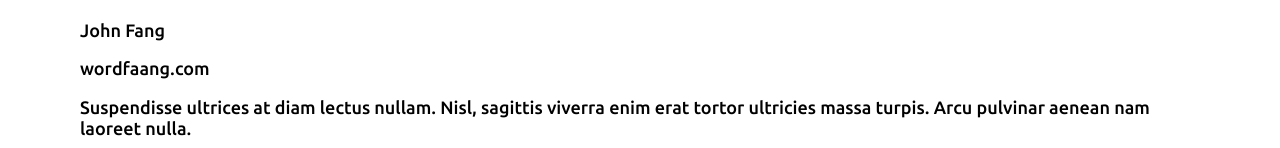
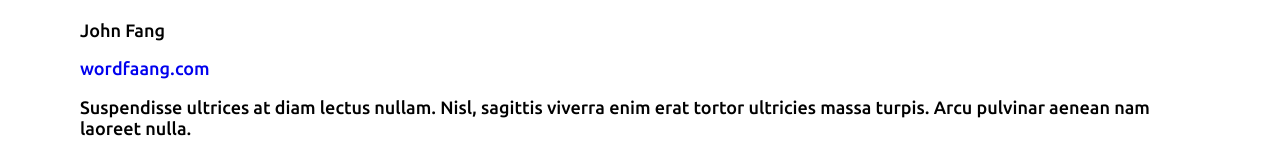
Before and after one commit to HermanQuaint/Ratio-courses, a plain HTML site: page module1/index.html in a window 1280 px wide. Shown: the part 1260-1408 px from the top of the page. Drawn offline with Linux system fonts and the light colour scheme.

Commit message:
fix: markup

```diff
--- a/module1/index.html
+++ b/module1/index.html
@@ -81,7 +81,7 @@
       <div class="section-testimonials__slider__card">
         <img class="slider__card__avatar" src="src/img/avatar1.png" alt="avatar">
         <p class="slider__card__name">John Fang</p>
-        <p class="slider__card__site">wordfaang.com</p>
+        <a href="https://wordfaang.com/" class="slider__card__site">wordfaang.com</a>
         <p class="slider__card__text">Suspendisse ultrices at diam lectus nullam. Nisl, sagittis viverra enim erat
           tortor ultricies massa turpis. Arcu pulvinar aenean nam laoreet nulla.</p>
       </div>
```
